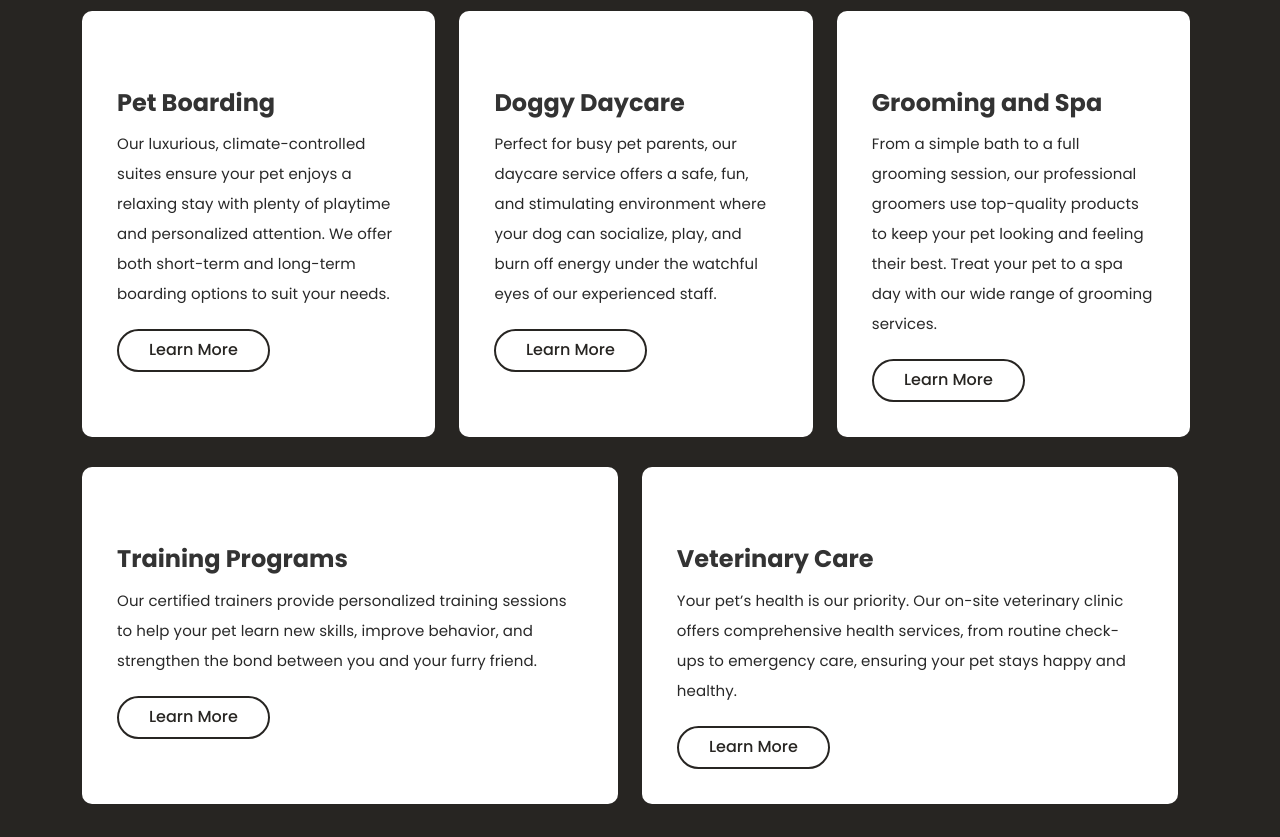
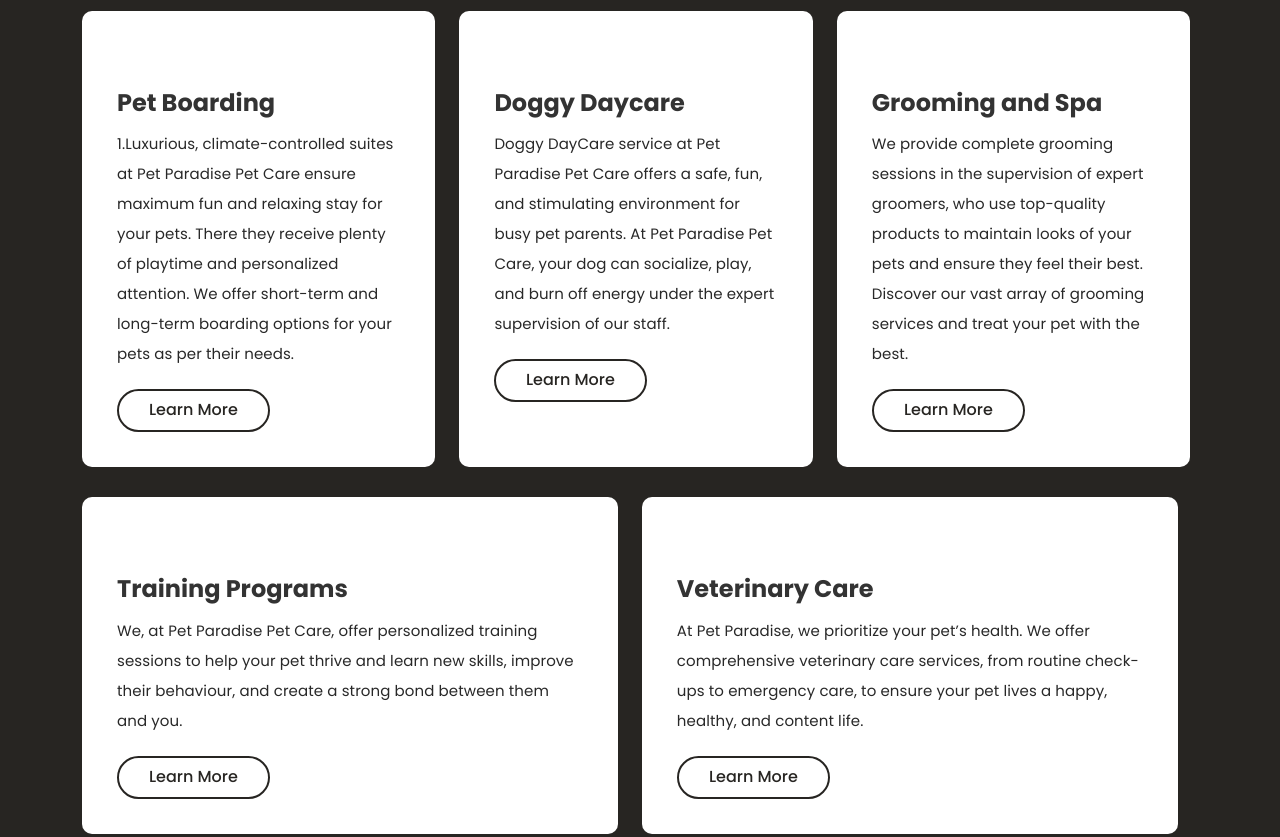
Before and after one commit to Itinfomediaindia/Pet-Paradise, a plain HTML site: page services.html in a window 1280 px wide. Shown: the part 740-1577 px from the top of the page. Drawn offline with Linux system fonts and the light colour scheme; a web font is replaced by a local one.

Commit message:
Update services.html

```diff
--- a/services.html
+++ b/services.html
@@ -143,7 +143,7 @@
                         <img src="images/service-fig.png" alt="">
                       </figure>
                       <h5>Pet Boarding</h5>
-                      <p>Our luxurious, climate-controlled suites ensure your pet enjoys a relaxing stay with plenty of playtime and personalized attention. We offer both short-term and long-term boarding options to suit your needs.</p>
+                      <p>1.Luxurious, climate-controlled suites at Pet Paradise Pet Care ensure maximum fun and relaxing stay for your pets. There they receive plenty of playtime and personalized attention. We offer short-term and long-term boarding options for your pets as per their needs.</p>
                       <a class="main_button btn2 hover-affect" href="pet-boarding.html">Learn More</a>
                     </div>
 
@@ -152,7 +152,7 @@
                         <img src="images/service-fig01.png" alt="">
                       </figure>
                       <h5>Doggy Daycare</h5>
-                      <p>Perfect for busy pet parents, our daycare service offers a safe, fun, and stimulating environment where your dog can socialize, play, and burn off energy under the watchful eyes of our experienced staff.</p>
+                      <p>Doggy DayCare service at Pet Paradise Pet Care offers a safe, fun, and stimulating environment for busy pet parents. At Pet Paradise Pet Care, your dog can socialize, play, and burn off energy under the expert supervision of our staff.</p>
                       <a class="main_button btn2 hover-affect" href="doggy-daycare.html">Learn More</a>
                     </div>
 
@@ -161,7 +161,7 @@
                         <img src="images/service-fig02.png" alt="">
                       </figure>
                       <h5>Grooming and Spa</h5>
-                      <p>From a simple bath to a full grooming session, our professional groomers use top-quality products to keep your pet looking and feeling their best. Treat your pet to a spa day with our wide range of grooming services.</p>
+                      <p>We provide complete grooming sessions in the supervision of expert groomers, who use top-quality products to maintain looks of your pets and ensure they feel their best. Discover our vast array of grooming services and treat your pet with the best.</p>
                       <a class="main_button btn2 hover-affect" href="grooming-and-spa.html">Learn More</a>
                     </div>
 
@@ -170,7 +170,7 @@
                         <img src="images/service-fig03.png" alt="">
                       </figure>
                       <h5>Training Programs</h5>
-                      <p>Our certified trainers provide personalized training sessions to help your pet learn new skills, improve behavior, and strengthen the bond between you and your furry friend.</p>
+                      <p>We, at Pet Paradise Pet Care, offer personalized training sessions to help your pet thrive and learn new skills, improve their behaviour, and create a strong bond between them and you.</p>
                       <a class="main_button btn2 hover-affect" href="training-programs.html">Learn More</a>
                     </div>
 
@@ -179,7 +179,7 @@
                         <img src="images/service-fig04.png" alt="">
                       </figure>
                       <h5>Veterinary Care</h5>
-                      <p>Your pet’s health is our priority. Our on-site veterinary clinic offers comprehensive health services, from routine check-ups to emergency care, ensuring your pet stays happy and healthy.</p>
+                      <p>At Pet Paradise, we prioritize your pet’s health. We offer comprehensive veterinary care services, from routine check-ups to emergency care, to ensure your pet lives a happy, healthy, and content life.</p>
                       <a class="main_button btn2 hover-affect" href="veterinary-care.html">Learn More</a>
                     </div>
 
```
